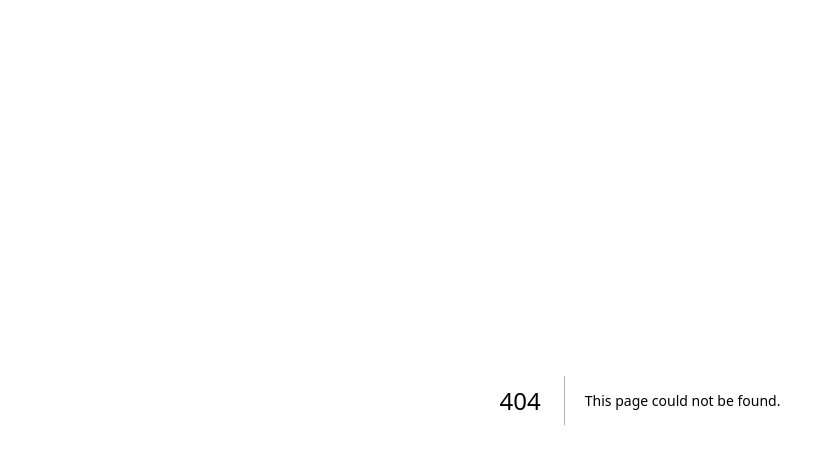
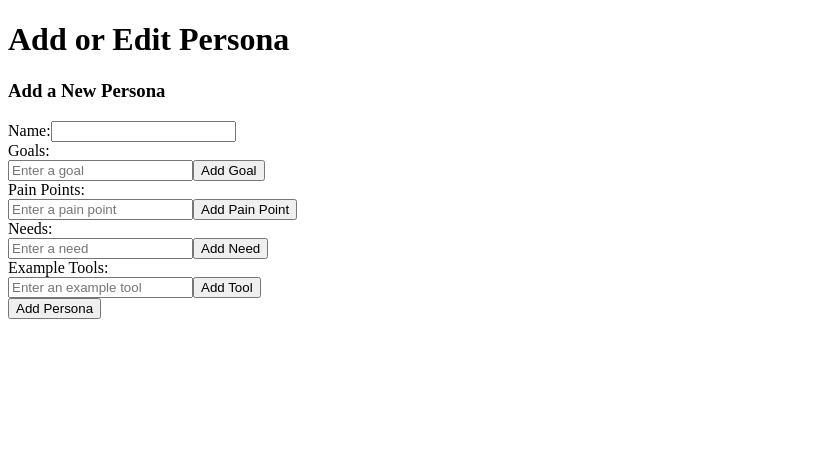
Before and after one commit to andiaz/persona-cms, a Next.js app: page /add-persona in a window 1280 px wide. Before the commit this address had no page. Shown: the top 464 px of the page, without its empty margins (0-835 px from the left). Built offline with nearby package versions, Linux system fonts and the light colour scheme.

Commit message:
Moved the add personas to a separate page.

```diff
--- /dev/null
+++ b/pages/add-persona.js
@@ -0,0 +1,36 @@
+// pages/add-persona.js
+import { useState } from 'react';
+import { useRouter } from 'next/router'; // Import useRouter
+import PersonaForm from '../components/PersonaForm';
+
+const AddPersonaPage = () => {
+  const [personaToEdit, setPersonaToEdit] = useState(null);
+  const router = useRouter(); // Initialize the router
+
+  const addPersona = (newPersona) => {
+    // Handle the logic for adding a new persona
+    console.log('Adding persona:', newPersona);
+    // Redirect to the homepage after editing
+    router.push('/');
+  };
+
+  const editPersona = (updatedPersona) => {
+    // Handle the logic for editing an existing persona
+    console.log('Editing persona:', updatedPersona);
+    // Redirect to the homepage after editing
+    router.push('/');
+  };
+
+  return (
+    <div className="max-w-4xl mx-auto p-6">
+      <h1 className="text-3xl font-semibold mb-6">Add or Edit Persona</h1>
+      <PersonaForm
+        personaToEdit={personaToEdit}
+        onAddPersona={addPersona}
+        onEditPersona={editPersona}
+      />
+    </div>
+  );
+};
+
+export default AddPersonaPage;
```
Also changed, not shown: pages/index.js (+9 -10 lines).
